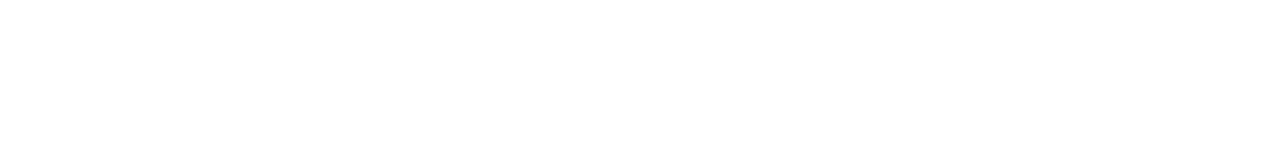
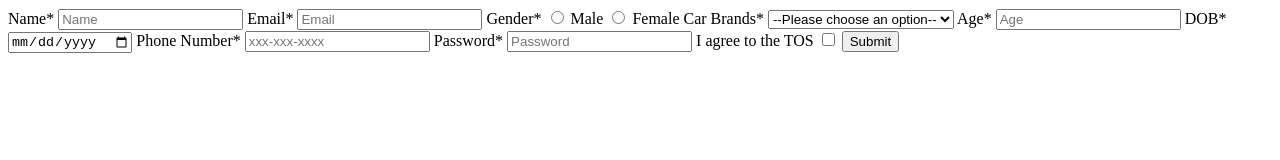
Before and after one commit to acciojob/signup-form-car-Anantjain1004, a website: page main.html in a window 1280 px wide. Drawn offline with Linux system fonts and the light colour scheme.

Commit message:
created a submission

```diff
--- a/main.html
+++ b/main.html
@@ -10,6 +10,55 @@
 	<!-- the entire body must be written by student -->
     <script type="text/javascript" src="./script.js">
 </script>
+	 <form method="POST">
+      <label for="name">Name*</label>
+      <input type="text" id="name" name="name" required placeholder="Name" />
+      <label for="email">Email*</label>
+      <input
+        type="email"
+        id="email"
+        name="email"
+        required
+        placeholder="Email"
+      />
+
+      <label for="gender">Gender*</label>
+      <input type="radio" id="gender_m" name="gender" value="male" required />
+      <label for="male">Male</label>
+      <input type="radio" id="gender_f" name="gender" value="female" required />
+      <label for="female">Female</label>
+
+      <label for="cars">Car Brands*</label>
+      <select id="cars" name="cars" required>
+        <option value="">--Please choose an option--</option>
+        <option value="BMW">BMW</option>
+        <option value="Audi">Audi</option>
+        <option value="Mercedez">Mercedez</option>
+      </select>
+
+      <label for="age">Age*</label>
+      <input type="number" id="age" name="age" required placeholder="Age" />
+
+      <label for="dop">DOB*</label>
+      <input type="date" id="dob" name="dob" required />
+
+      <label for="tel">Phone Number*</label>
+      <input type="number" id="tel" placeholder="xxx-xxx-xxxx" required />
+
+      <label for="password">Password*</label>
+      <input
+        type="password"
+        id="password"
+        name="password"
+        required
+        placeholder="Password"
+      />
+
+      <label for="tos">I agree to the TOS</label>
+      <input type="checkbox" name="tos" id="tos" />
+
+      <button type="submit">Submit</button>
+    </form>
 
 </body>
 
```
